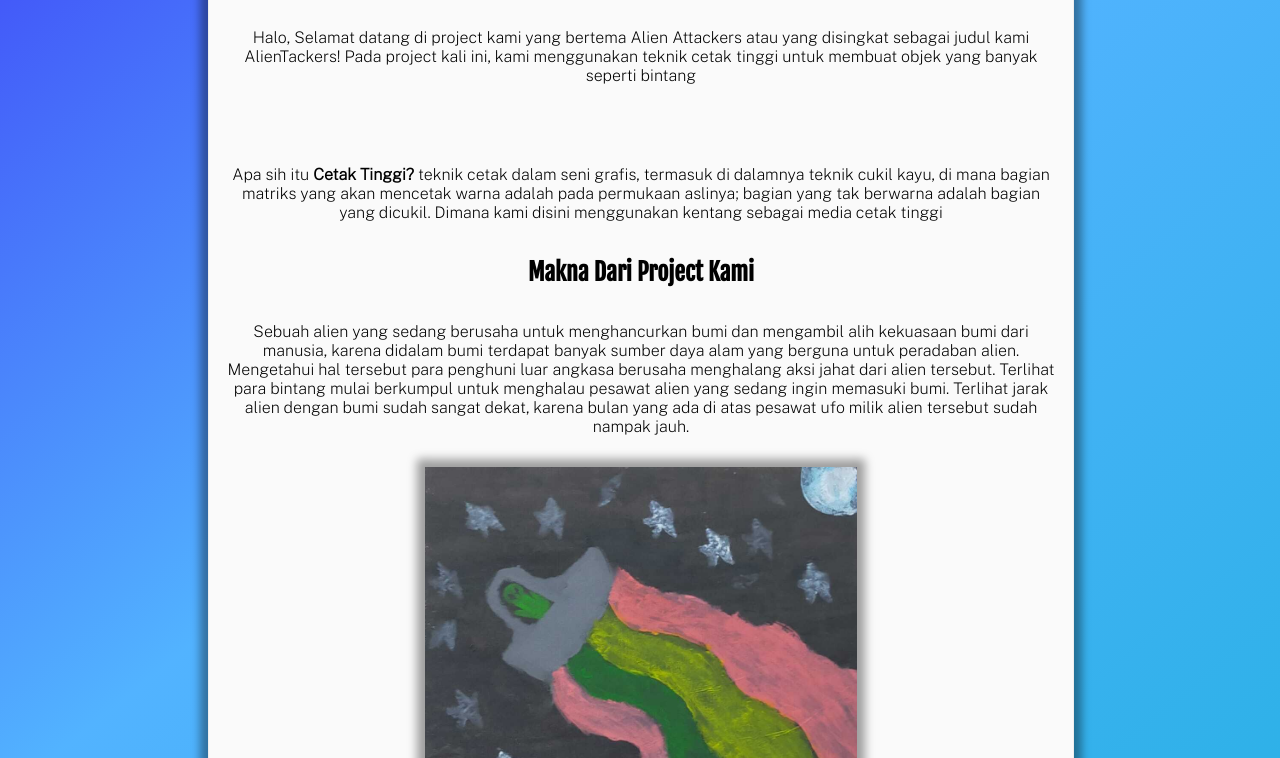
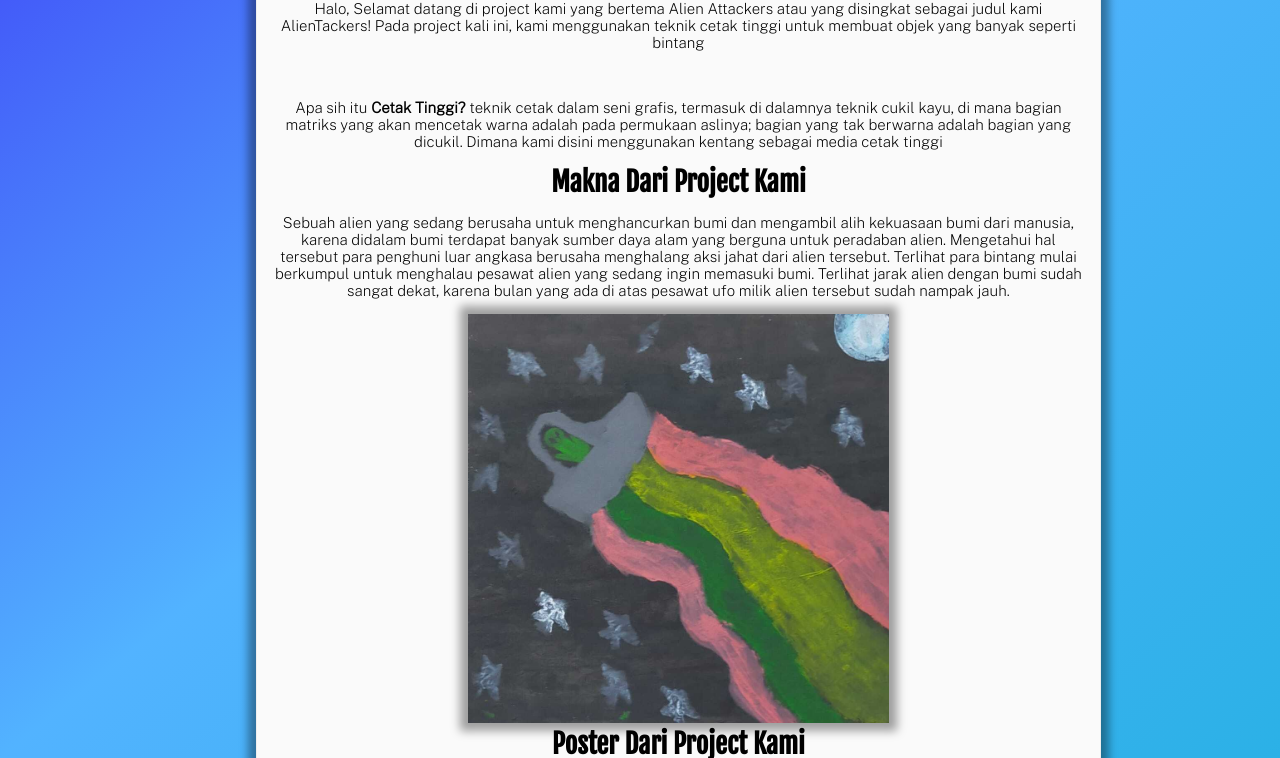
Before and after one commit to EitunYT/AlienTackers, a plain HTML site: page index.html in a window 1280 px wide. Shown: the part 373-1131 px from the top of the page. Drawn offline with nearby package versions, Linux system fonts and the light colour scheme.

Commit message:
Update style.css

```diff
--- a/style.css
+++ b/style.css
@@ -1,21 +1,27 @@
-@media (max-width: 1000px) {
+@media (max-width: 2001px) {
     /* Styles for screens smaller than 768px */
   }
 
-  @media (min-width: 1150px) {
+  @media (min-width: 2000px) {
     /* Styles for screens 769px and larger */
   }
 
+  * {
+    box-sizing: border-box;
+    margin: 0;
+    padding: 0;
+  }
 body {
-    padding: 200px;
+    padding: 20%;
     background: rgb(60,49,246);
     background: linear-gradient(141deg, rgba(60,49,246,1) 0%, rgba(82,179,255,1) 37%, rgba(10,175,209,1) 100%);
     text-align: center;
+    position: relative;
 
 }
 
 ul {
-    margin-left: -45px;
+    margin: 50px;
 }
 
 li {
@@ -28,10 +34,10 @@ li {
 .main {
     text-align: center;
     height: 100%;
-    width: 100%;
+    width: 110%;
     background-color: #fafafa;
     margin: 0 auto;
-    padding-top: 20px;
+    padding-top: 15px;
     border-radius: 10px;
     border: 1px solid #eeeeee;
     -webkit-box-shadow: 0px 0px 9px 8px rgba(0,0,0,0.37);
@@ -42,11 +48,13 @@ li {
 .h1 {
     font-family: 'Fjalla One';
     text-align: center;
+    font-size: 27px;
 }
 
 .h2 {
     font-family: 'Fjalla One';
     text-align: center;
+    font-size: 27px;
 }
 
 .text {
@@ -59,10 +67,21 @@ p {
     font-family: 'Public Sans';
     padding: 15px;
     text-align: center;
+    font-size: 15px;
 }
 
 .project {
     -webkit-box-shadow: 0px 0px 9px 8px rgba(0,0,0,0.37);
     -moz-box-shadow: 0px 0px 9px 8px rgba(0,0,0,0.37);
     box-shadow: 0px 0px 9px 8px rgba(0,0,0,0.37);
+    height: 30%;
+    width: 50%;
 }
+
+.project2 {
+    -webkit-box-shadow: 0px 0px 9px 8px rgba(0,0,0,0.37);
+    -moz-box-shadow: 0px 0px 9px 8px rgba(0,0,0,0.37);
+    box-shadow: 0px 0px 9px 8px rgba(0,0,0,0.37);
+    height: 50%;
+    width: 70%;
+}
```
